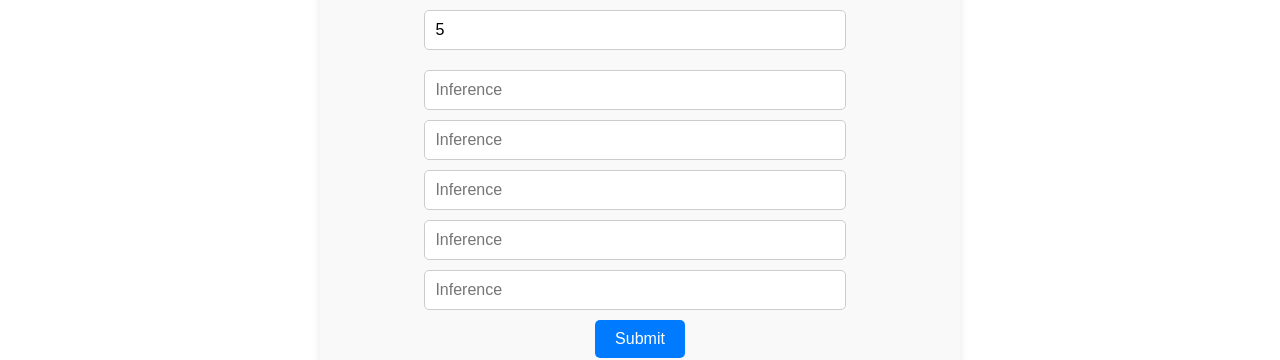
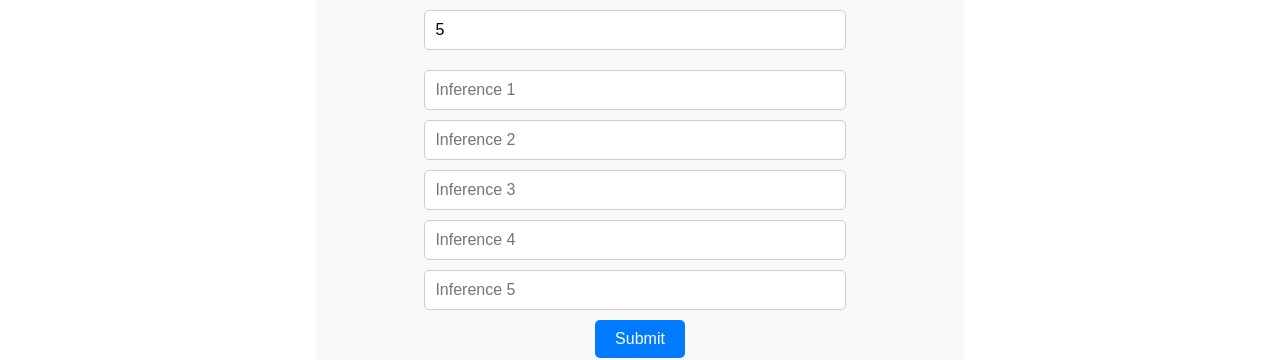
Before and after one commit to ay-nam/SIH2024_Forensic-Report-Generator, a React (Vite) app: page / in a window 1280 px wide. Both pictures are taken after typing "5" into the empty fields and a click on the button "Submit". Shown: the part 316-676 px from the top of the page. Built offline with nearby package versions, Linux system fonts and the light colour scheme; no server answers.

Commit message:
frontend added

```diff
--- a/src/components/Boxes.jsx
+++ b/src/components/Boxes.jsx
@@ -1,11 +1,13 @@
 // components/FormContainer.js
 import React, { useState, useCallback } from 'react';
 import { useDropzone } from 'react-dropzone';
+import { useNavigate } from 'react-router-dom'; // Import useNavigate
 import '../styles/box.css'; // Ensure this path is correct
 
 const FormContainer = () => {
   const [textBoxes, setTextBoxes] = useState([]);
   const [images, setImages] = useState([]);
+  const navigate = useNavigate(); // Initialize useNavigate
 
   // Handle change in the number of text boxes
   const handleChange = (event) => {
@@ -66,11 +68,11 @@ const FormContainer = () => {
 
     // Append image files
     images.forEach((image) => {
-      formData.append('images', image);
+      formData.append('file', image); // Use 'file' key to match backend
     });
 
     try {
-      const response = await fetch('http://10.30.1.121:5000/upload', {
+      const response = await fetch('http://192.168.190.86:5000/upload', {
         method: 'POST',
         body: formData,
       });
@@ -79,6 +81,7 @@ const FormContainer = () => {
         const result = await response.json();
         console.log('Data submitted successfully:', result);
         alert('Data submitted successfully!');
+        navigate('/report'); // Navigate to report generator page
       } else {
         console.error('Failed to submit data:', response.statusText);
         alert('Failed to submit data.');
@@ -133,7 +136,7 @@ const FormContainer = () => {
               type="text"
               value={value}
               onChange={(event) => handleTextBoxChange(index, event)}
-              placeholder={`Inference`}
+              placeholder={`Inference ${index + 1}`}
               className="text-box-input"
               style={{ display: 'block' }}
             />
```
Also changed, not shown: src/App.jsx (+8 -7 lines).
